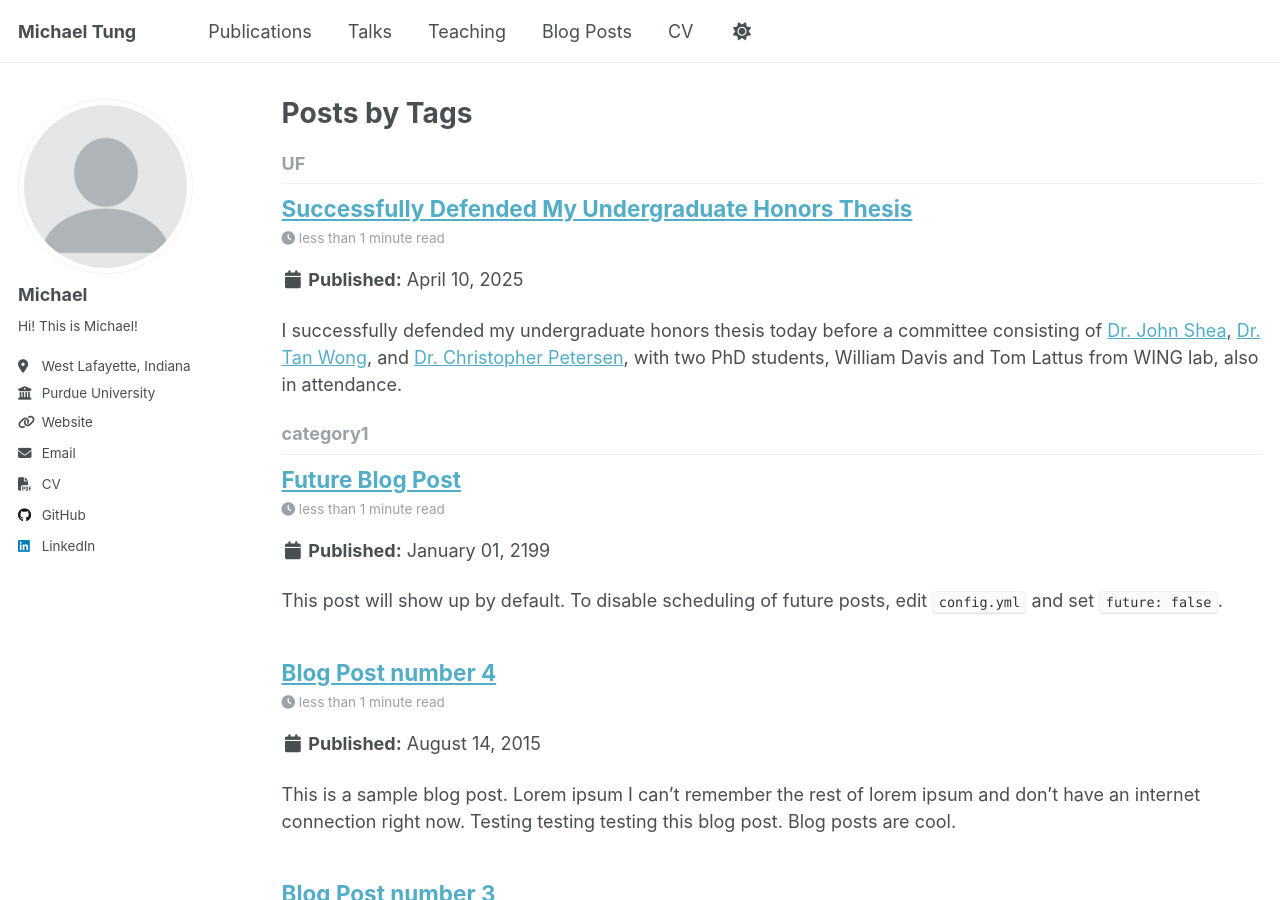
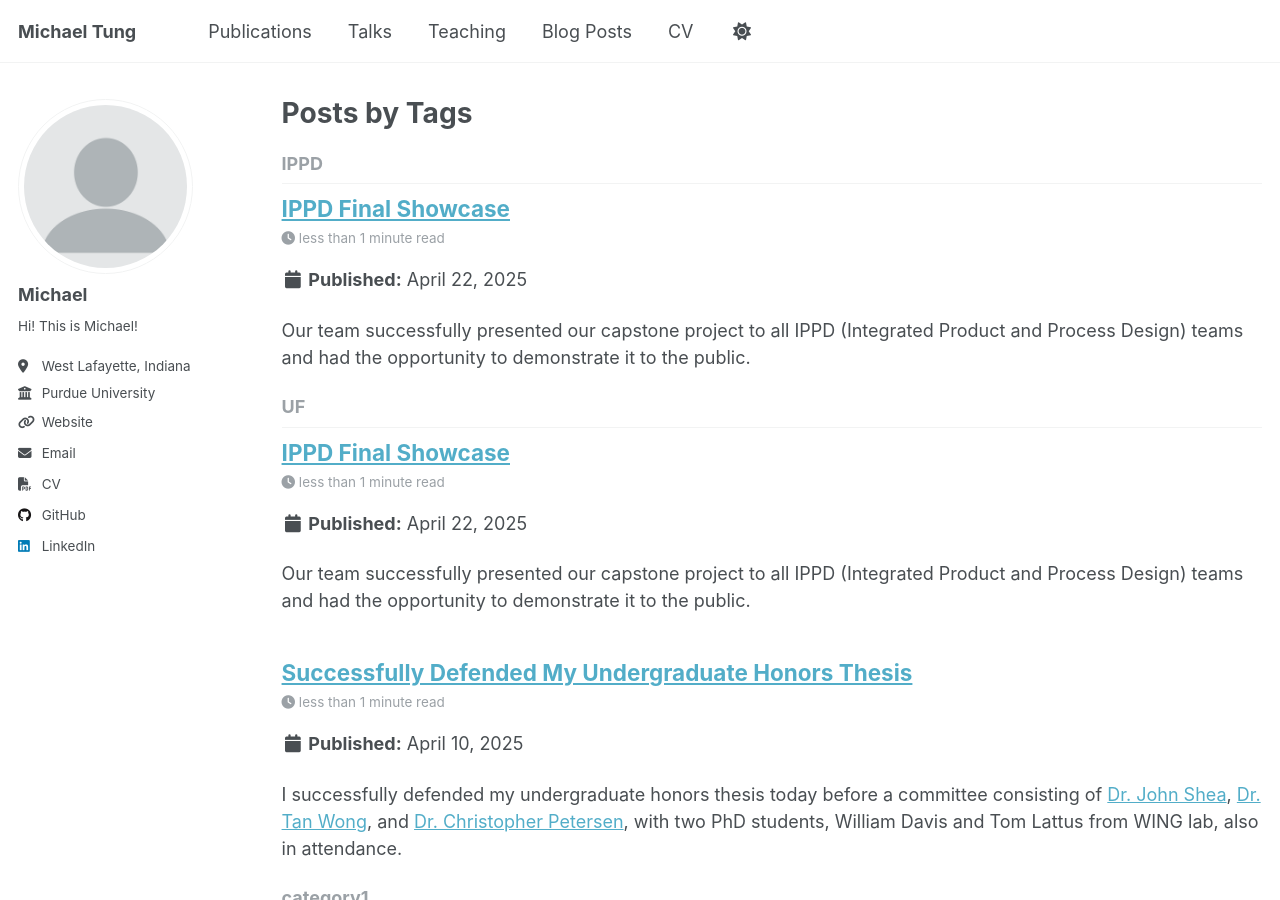
Before and after one commit to GodKnowss/GodKnowss.github.io, a Jekyll site: the page built from _pages/tag-archive.html, in a window 1280 px wide and 900 px high. Built offline with Jekyll 4.4.1, drawn with Linux system fonts in a browser that asks for light colours; a script that is not in the unit is left out.

Commit message:
update CV

```diff
--- /dev/null
+++ b/_posts/2025-04-22-IPPD-final-showcase.md
@@ -0,0 +1,18 @@
+---
+title: 'IPPD Final Showcase'
+date: 2025-04-22
+permalink: /posts/2025/04/IPPD-final-showcase/
+tags:
+  - UF
+  - IPPD
+---
+
+Our team successfully presented our capstone project to all IPPD (Integrated Product and Process Design) teams and had the opportunity to demonstrate it to the public. <br>
+
+I'm proud to share that we were recognized as the best team this year! This project has been an incredibly rewarding learning experience that challenged us to apply our engineering knowledge in real-world scenarios. <br>
+
+I want to thank all my teammates, industry liaisons, and our coach for their unwavering support and valuable guidance throughout this journey. <br>
+
+Go, Gear Guardians!
+
+------
```
Also changed, not shown: README.md (+2 -0 lines), _pages/about.md (+28 -1 lines), _pages/cv.md (+35 -15 lines).
